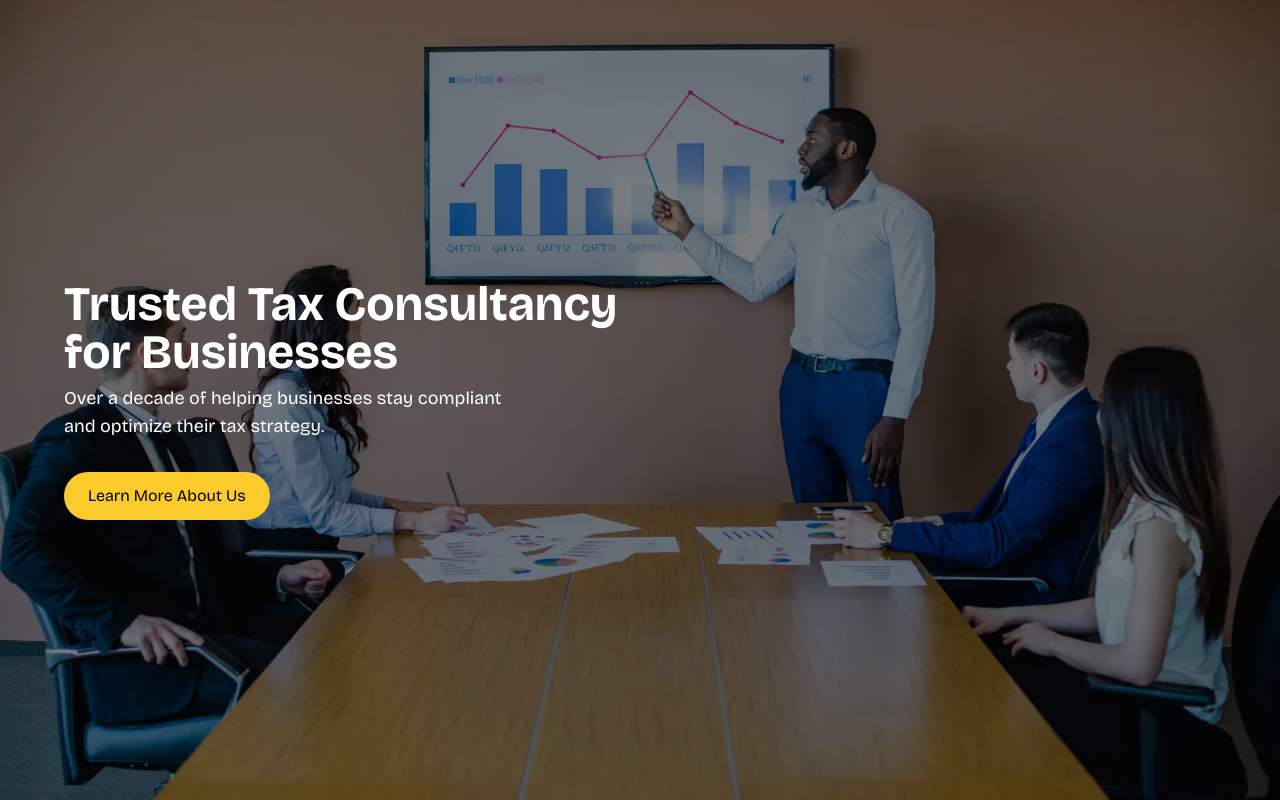
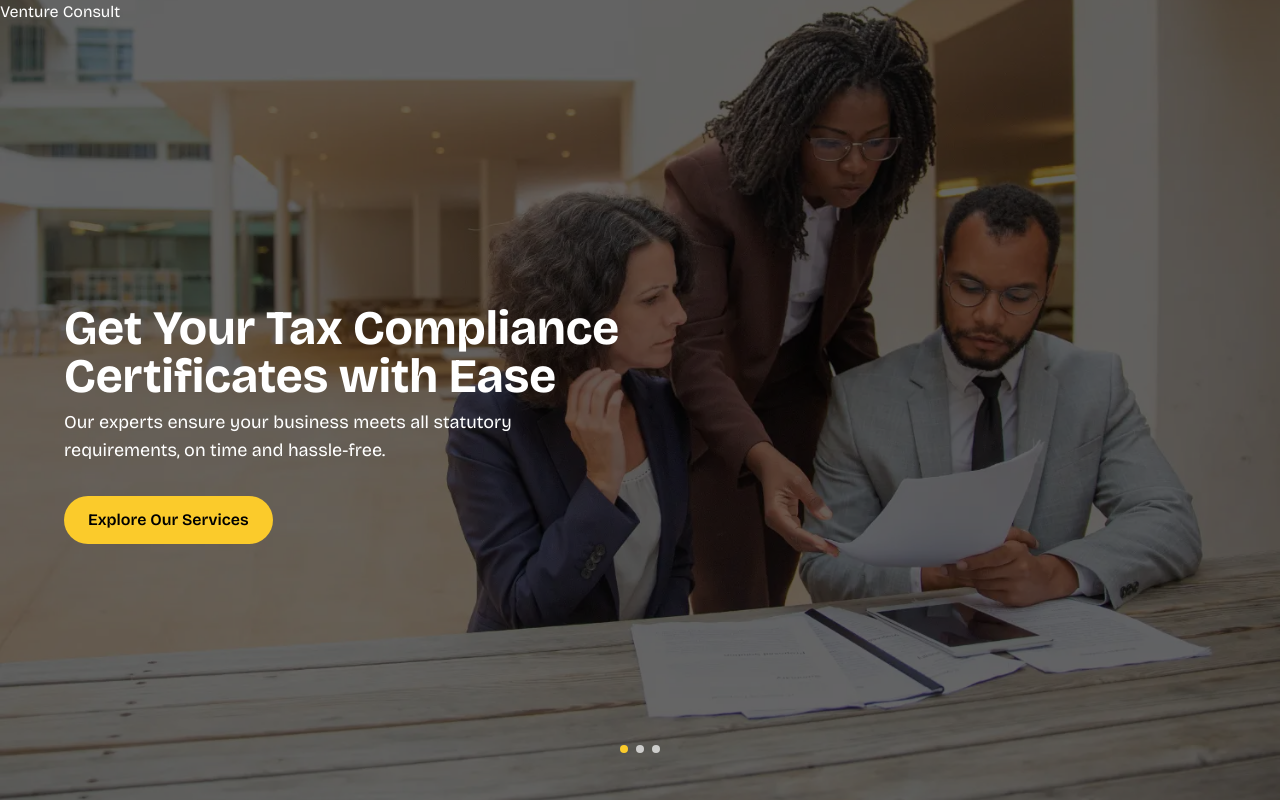
Before and after one commit to Techeritage/venture-consult, a Next.js app: page / in a window 1280 px wide. Built offline with nearby package versions, Linux system fonts and the light colour scheme.

Commit message:
add carousel pagination

```diff
--- a/app/globals.css
+++ b/app/globals.css
@@ -21,6 +21,16 @@
 }
 
 @layer components {
+  .swiper-pagination .swiper-pagination-bullet {
+    background-color: white; /* Dot color */
+    opacity: 0.7; /* Transparency for inactive dots */
+    transition: opacity 0.3s ease;
+  }
+
+  .swiper-pagination .swiper-pagination-bullet-active {
+    opacity: 1; /* Fully visible for active dot */
+    background-color: #fbcb2b; /* Custom color for active dot */
+  }
 }
 
 @layer utilities {
--- a/components/Carousel.jsx
+++ b/components/Carousel.jsx
@@ -1,22 +1,28 @@
 "use client";
 
 import { Swiper, SwiperSlide } from "swiper/react";
-import { Autoplay } from "swiper/modules";
+import { Autoplay, Pagination } from "swiper/modules"; // Import Pagination module
 import "swiper/css";
+import "swiper/css/pagination"; // Import Pagination styles
 import gsap from "gsap";
 import { slides } from "@/lib/constants";
 import Image from "next/image";
+import Header1 from "./Header1";
 
 const Carousel = () => {
   return (
     <Swiper
-      modules={[Autoplay]}
+      modules={[Autoplay, Pagination]} // Add Pagination module
       spaceBetween={30}
       slidesPerView={1}
       loop={true}
       autoplay={{
-        delay: 3000, // Auto-slide every 3 seconds
+        delay: 7000, // Auto-slide every 7 seconds
         disableOnInteraction: false,
+      }}
+      pagination={{
+        clickable: true, // Enable clickable dots
+        el: ".swiper-pagination", // Attach custom pagination container
       }}
       onSlideChange={(swiper) => {
         const currentSlide = swiper.slides[swiper.activeIndex];
@@ -38,16 +44,17 @@ const Carousel = () => {
               layout="fill"
               objectFit="cover"
             />
-            <div className="absolute bg-black/50 top-0 bottom-0 left-0 right-0 content">
+            <div className="absolute bg-black/60 top-0 bottom-0 left-0 right-0 content">
+              <Header1 />
               <div className="relative w-full h-full flex items-center px-[3%] lg:px-[5%]">
                 <div>
-                  <h1 className="text-content max-w-[85%] md:max-w-[65%]">
+                  <h1 className="text-content max-w-[95%] md:max-w-[65%]">
                     {slide.headline}
                   </h1>
                   <p className="mt-2 text-content max-w-[75%] md:max-w-[50%] opacity-90">
                     {slide.description}
                   </p>
-                  <button className="mt-8 px-6 py-3 bg-lightBg text-black rounded-full text-content">
+                  <button className="mt-8 px-6 py-3 bg-lightBg font-semibold text-black rounded-full text-content">
                     {slide.cta}
                   </button>
                 </div>
@@ -56,6 +63,8 @@ const Carousel = () => {
           </div>
         </SwiperSlide>
       ))}
+      {/* Add Pagination Container */}
+      <div className="swiper-pagination !bottom-10"></div>
     </Swiper>
   );
 };
--- /dev/null
+++ b/components/Header1.jsx
@@ -0,0 +1,11 @@
+import React from 'react'
+
+const Header1 = () => {
+  return (
+    <nav>
+      <h2>Venture Consult</h2>
+    </nav>
+  )
+}
+
+export default Header1
```
